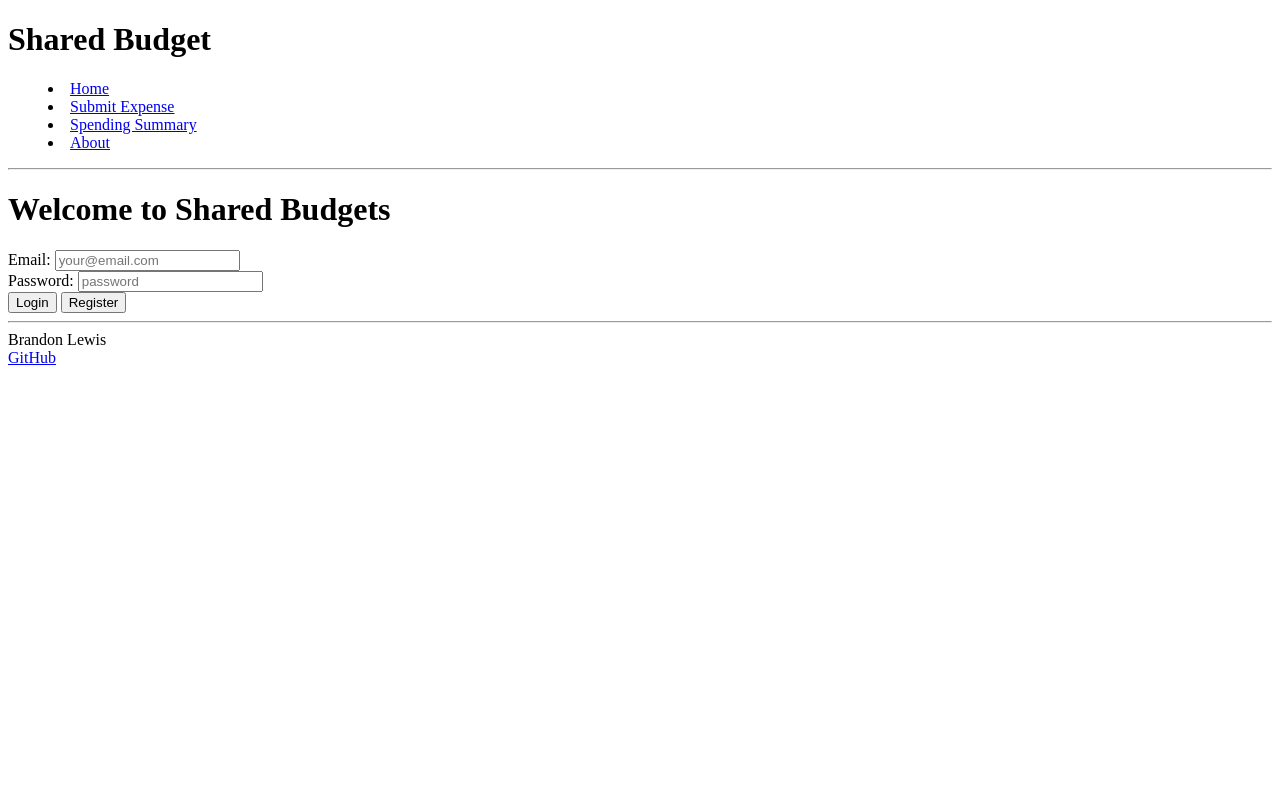
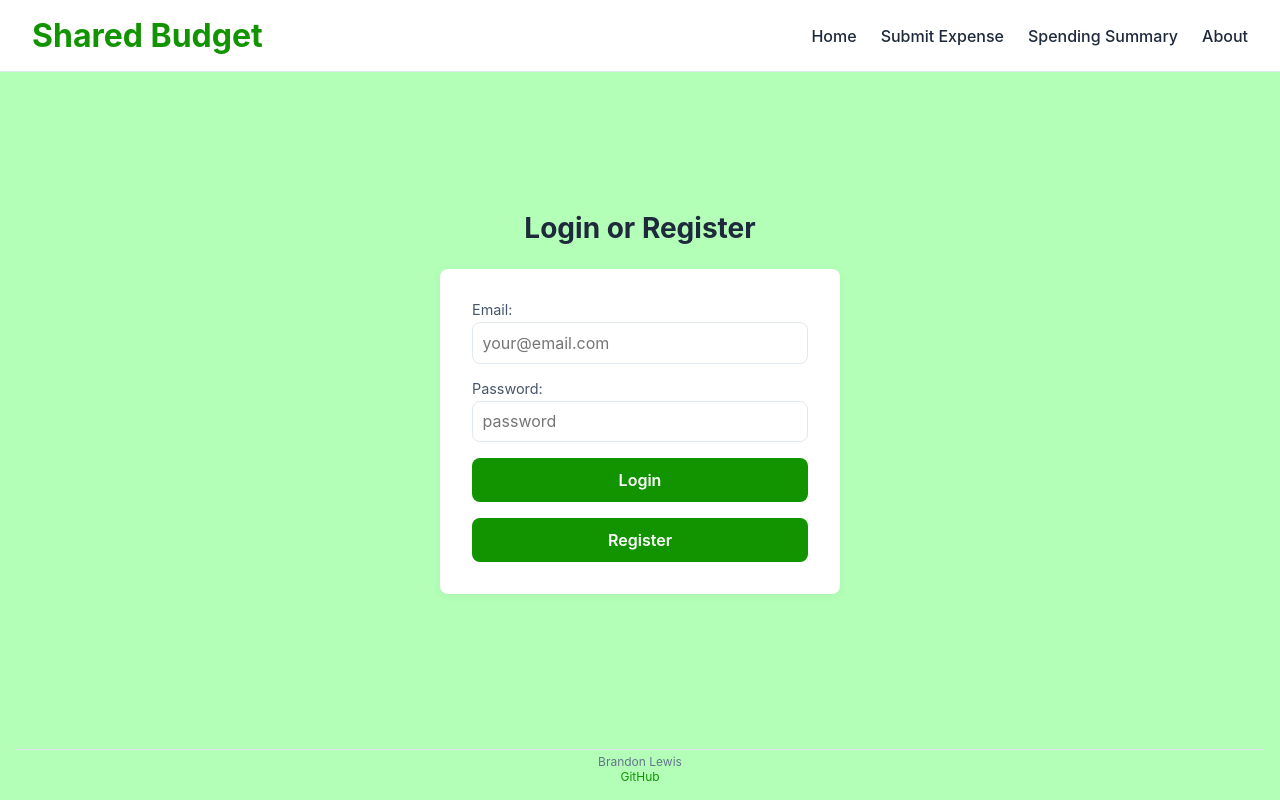
Before and after one commit to blew22/startup, a plain HTML site: page index.html in a window 1280 px wide. Drawn offline with Linux system fonts and the light colour scheme.

Commit message:
css for index.html

```diff
--- /dev/null
+++ b/index.css
@@ -0,0 +1,189 @@
+/* index.css */
+
+:root {
+  --primary: #119400;
+  --alt: #199400c4;
+  --bg: #b4ffb8;
+  --text: #1e293b;
+  --card-bg: #ffffff;
+  --border: #e2e8f0;
+  --radius: 8px;
+}
+
+* {
+  box-sizing: border-box;
+  margin: 0;
+  padding: 0;
+  font-family: "Inter", system-ui, -apple-system, sans-serif;
+}
+
+body {
+  background: var(--bg);
+  color: var(--text);
+  display: flex;
+  flex-direction: column;
+  min-height: 100vh;
+}
+
+header {
+  background: var(--card-bg);
+  border-bottom: 1px solid var(--border);
+  padding: 1rem 2rem;
+  display: flex;
+  justify-content: space-between;
+  align-items: center;
+}
+
+.logo {
+  font-size: 2rem;
+  color: var(--primary);
+  font-weight: 700;
+}
+
+.menu {
+  display: flex;
+  list-style: none;
+  gap: 1.5rem;
+}
+
+.menu a {
+  text-decoration: none;
+  color: var(--text);
+  font-weight: 500;
+  transition: color 0.2s;
+}
+
+.menu a:hover {
+  color: var(--primary);
+}
+
+main {
+  flex: 1;
+  display: flex;
+  flex-direction: column;
+  align-items: center;
+  justify-content: center;
+  padding: 2rem;
+}
+
+main h2 {
+  font-size: 1.75rem;
+  margin-bottom: 1.5rem;
+  color: var(--text);
+}
+
+form {
+  background: var(--card-bg);
+  padding: 2rem;
+  border-radius: var(--radius);
+  box-shadow: 0 2px 8px rgba(0, 0, 0, 0.05);
+  width: 100%;
+  max-width: 400px;
+  display: flex;
+  flex-direction: column;
+  gap: 1rem;
+}
+
+form div {
+  display: flex;
+  flex-direction: column;
+}
+
+form span {
+  margin-bottom: 0.25rem;
+  font-size: 0.9rem;
+  color: #475569;
+}
+
+input {
+  padding: 0.6rem;
+  border: 1px solid var(--border);
+  border-radius: var(--radius);
+  font-size: 1rem;
+  outline: none;
+  transition: border-color 0.2s;
+}
+
+input:focus {
+  border-color: var(--primary);
+}
+
+button {
+  padding: 0.75rem;
+  border: none;
+  border-radius: var(--radius);
+  background: var(--primary);
+  color: white;
+  font-size: 1rem;
+  font-weight: 600;
+  cursor: pointer;
+  transition: background 0.2s;
+}
+
+button:hover {
+  background: var(--alt);
+}
+
+footer {
+  text-align: center;
+  padding: 1rem;
+  font-size: 0.75rem;
+  color: #64748b;
+}
+
+footer hr {
+  border: none;
+  border-top: 1px solid var(--border);
+  margin-bottom: 0.25rem;
+}
+
+footer a {
+  color: var(--primary);
+  text-decoration: none;
+}
+
+footer a:hover {
+  text-decoration: underline;
+}
+
+@media (max-width: 600px) {
+  header {
+    flex-direction: column;
+    align-items: flex-start;
+    gap: 1rem;
+  }
+
+  .menu {
+    flex-wrap: wrap;
+    gap: 1rem;
+  }
+
+  form {
+    width: 90%;
+  }
+}
+
+/* @media (prefers-color-scheme: dark) {
+  :root {
+    --primary: #119400;
+    --alt: #199400c4;
+    --bg: rgb(10, 10, 10);
+    --text: #f1f5f9;
+    --card-bg: rgb(20, 20, 20);
+    --border: #334155;
+  }
+
+  body {
+    background: var(--bg);
+    color: var(--text);
+  }
+
+  header, form {
+    box-shadow: none;
+  }
+
+  input, button {
+    color-scheme: dark;
+    }
+}
+*/
--- a/index.html
+++ b/index.html
@@ -5,14 +5,14 @@
     <meta name="viewport" content="width=device-width, initial-scale=1.0" />
     <title>Shared Budget</title>
     <link rel="icon" href="favicon.png" />
+    <link rel="stylesheet" href="index.css" />
   </head>
   <body>
     <header>
-      <h1>Shared Budget</h1>
+      <h1 class="logo">Shared Budget</h1>
 
-      <nav>
-
-        <menu>
+      <nav class="navigation">
+        <menu class="menu">
           <li><a href="index.html">Home</a></li>
           <li><a href="submit-expense.html">Submit Expense</a></li>
           <li><a href="summary.html">Spending Summary</a></li>
@@ -20,11 +20,11 @@
         </menu>
       </nav>
 
-      <hr />
+
     </header>
 
     <main>
-      <h1>Welcome to Shared Budgets</h1>
+      <h2>Login or Register</h2>
       <form method="get" action="submit-expense.html">
         <div>
           <span>Email: </span>
```
Also changed, not shown: 1 other file.
